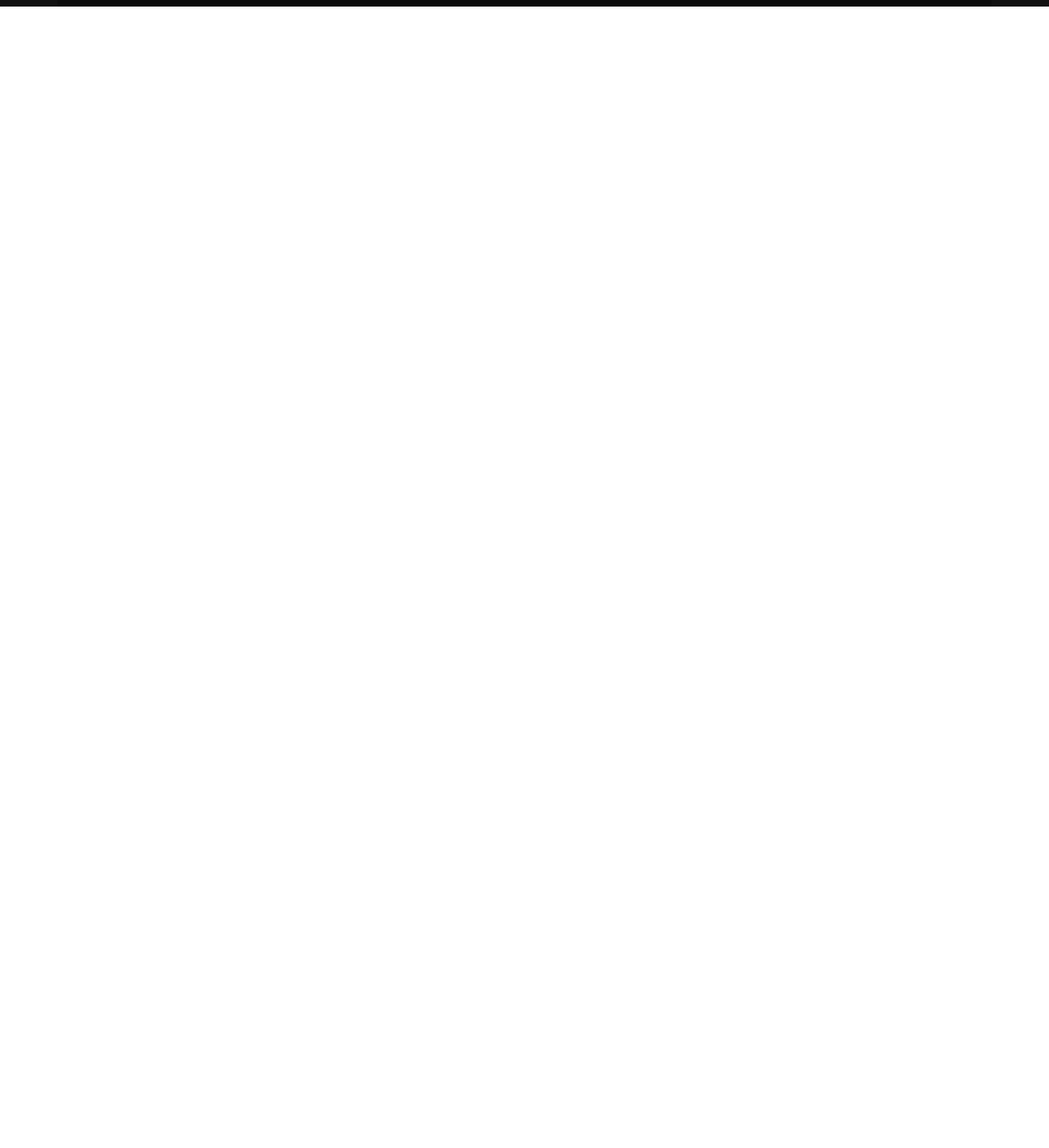
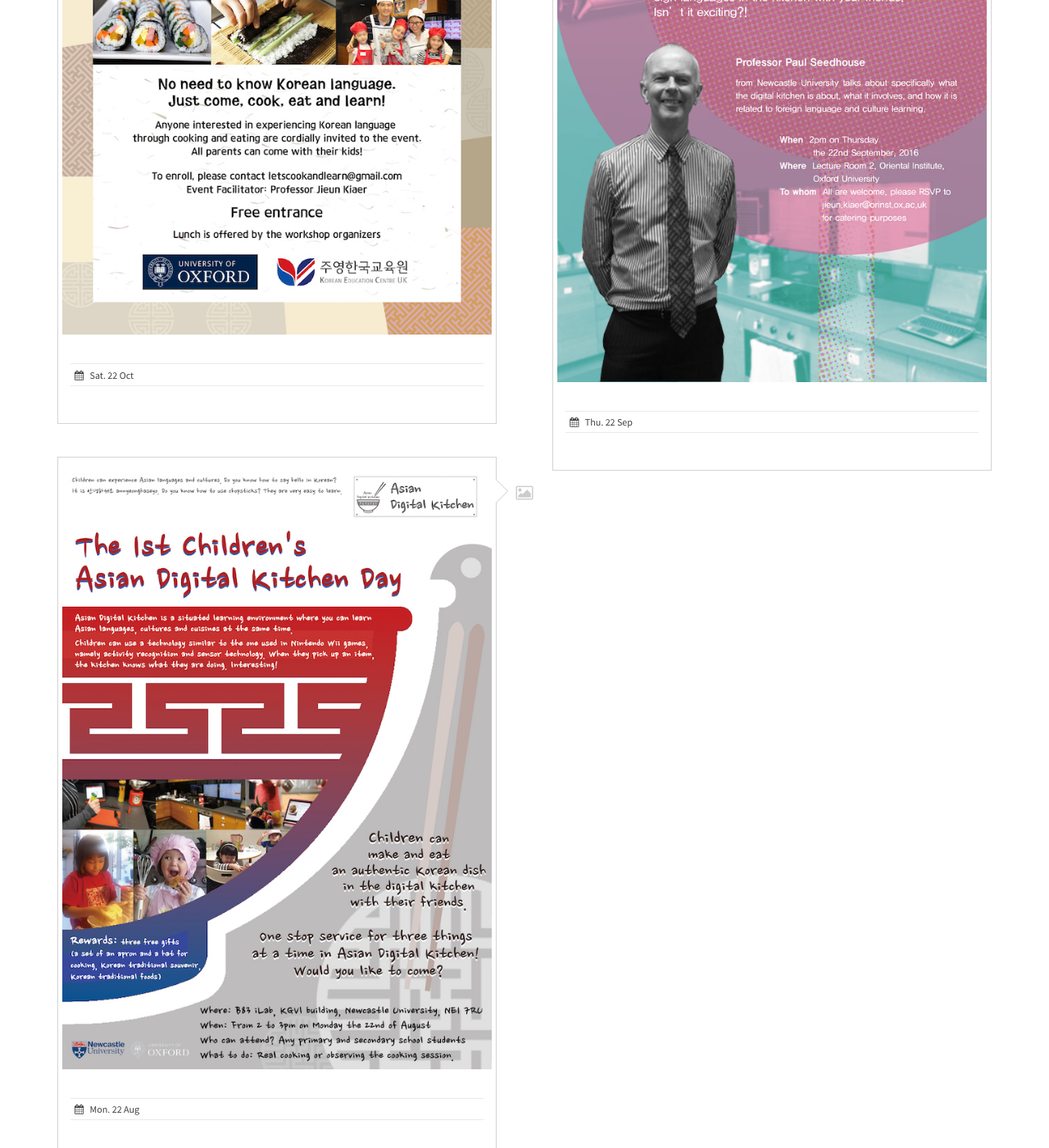
Before and after one commit to andrewchaa/asian-language-cook, a Jekyll site: the page built from events.html, in a window 1280 px wide and 1400 px high, scrolled down 537 px. Shown: the whole window at 82% size. Built offline with Jekyll 4.4.1, drawn with Linux system fonts in a browser that asks for light colours; a script that is not in the unit is left out; before the commit the page ends 900 px from its top, so only the background shows below that.

Commit message:
events done

```diff
--- a/_includes/timeline-left.html
+++ b/_includes/timeline-left.html
@@ -1,9 +1,12 @@
 <li>
     <div class="timeline-badge primary"><i class="fa fa-image"></i></div>
     <div class="timeline-panel wow animated fadeInUp">
-        <!-- <div class="timeline-heading">
-            <img class="img-responsive" src="img/img-6.jpg" alt=""/>
-        </div> -->
+
+        {% if include.image != nil %}
+        <div class="timeline-heading">
+            <img class="img-responsive" src="{{ include.image }}" alt=""/>
+        </div>
+        {% endif %}
 
         <div class="timeline-body">
             <h2>{{ include.title }}</h2>
--- a/_includes/timeline-right.html
+++ b/_includes/timeline-right.html
@@ -1,9 +1,12 @@
 <li class="timeline-inverted">
     <div class="timeline-badge primary"><i class="fa fa-image invert"></i></div>
     <div class="timeline-panel wow animated fadeInUp">
-        <!-- <div class="timeline-heading">
-            <img class="img-responsive" src="img/img-5.jpg" alt=""/>
-        </div> -->
+        {% if include.image != nil %}
+        <div class="timeline-heading">
+            <img class="img-responsive" src="{{ include.image }}" alt=""/>
+        </div>
+        {% endif %}
+
         <div class="timeline-body">
             <h2>{{ include.title }}</h2>
             <ul class="list-inline post-detail">
--- a/events.html
+++ b/events.html
@@ -4,3 +4,13 @@ title: Events
 ---
 
 {% include center-title.html %}
+
+<div class="container">
+  <ul class="timeline">
+
+    {% include timeline-left.html image='custom/events/2016-10.jpg' date='Sat. 22 Oct' %}
+    {% include timeline-right.html image='custom/events/2016-9.png' date='Thu. 22 Sep' %}
+    {% include timeline-left.html image='custom/events/2016-8.jpg' date='Mon. 22 Aug' %}
+
+  </ul>
+</div>
```
Also changed, not shown: custom/events/2016-10.jpg (added), custom/events/2016-8.jpg (added), custom/events/2016-9.png (added).
